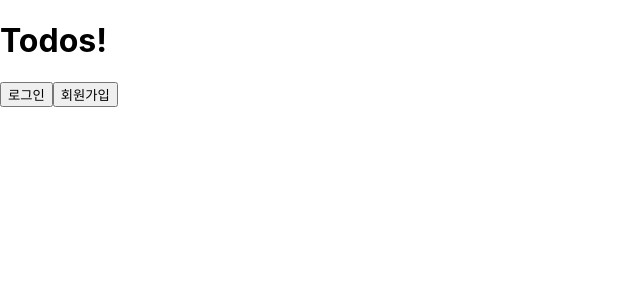
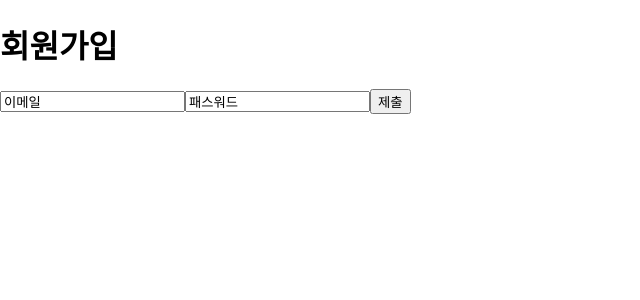
Before and after one commit to jyhyun97/wanted-pre-onboarding-frontend, a React (Create React App) app: page /signup in a window 1280 px wide. Shown: the top 300 px of the page, without its empty margins (0-640 px from the left). Built offline with nearby package versions, Linux system fonts and the light colour scheme.

Commit message:
[feat] react router 적용

```diff
--- a/src/App.js
+++ b/src/App.js
@@ -1,10 +1,32 @@
+import { RouterProvider, createBrowserRouter } from 'react-router-dom'
 import Main from './pages/Main'
+import Signin from './pages/Signin'
+import Signup from './pages/Signup'
+import Todos from './pages/Todos'
 
 function App() {
+  const router = createBrowserRouter([
+    {
+      path: '/',
+      element: <Main />,
+    },
+    {
+      path: '/signin',
+      element: <Signin />,
+    },
+    {
+      path: '/signup',
+      element: <Signup />,
+    },
+    {
+      path: '/todos',
+      element: <Todos />,
+    },
+  ])
   return (
-    <div>
-      <Main />
-    </div>
+    <>
+      <RouterProvider router={router} />
+    </>
   )
 }
 
--- a/src/pages/Signin.js
+++ b/src/pages/Signin.js
@@ -3,8 +3,8 @@ function Signin() {
     <div>
       <h1>로그인</h1>
       <form>
-        <input>이메일</input>
-        <input>패스워드</input>
+        <input value={'이메일'} />
+        <input value={'패스워드'} />
         <button>제출</button>
       </form>
     </div>
--- a/src/pages/Signup.js
+++ b/src/pages/Signup.js
@@ -3,8 +3,8 @@ function Signup() {
     <div>
       <h1>회원가입</h1>
       <form>
-        <input>이메일</input>
-        <input>패스워드</input>
+        <input value={'이메일'} />
+        <input value={'패스워드'} />
         <button>제출</button>
       </form>
     </div>
```
